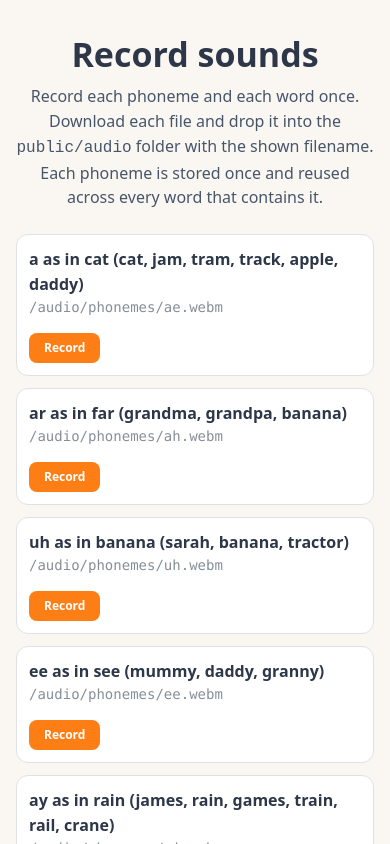
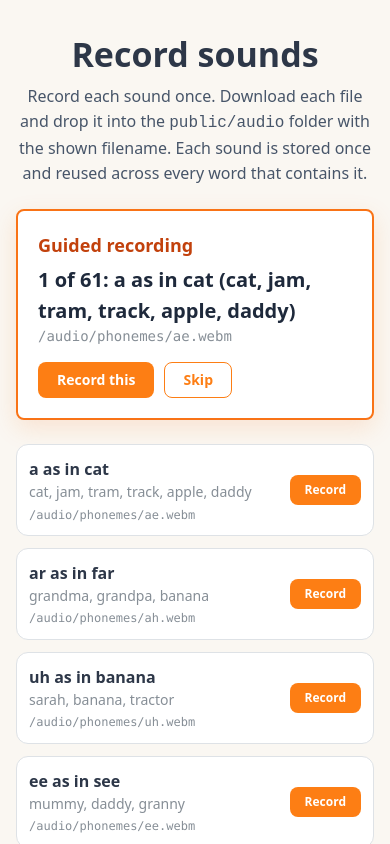
Before and after one commit to tdobson/foxwords, a Next.js app: page /record in a window 390 px wide. Shown: the top 844 px of the page. Built offline with nearby package versions, Linux system fonts and the light colour scheme.

Commit message:
feat: add baby word, guided recording workflow for all phonemes

```diff
--- a/app/record/RecordPage.module.css
+++ b/app/record/RecordPage.module.css
@@ -20,8 +20,33 @@
   margin-bottom: 1rem;
 }
 
+.guide {
+  border: 2px solid #f97316;
+  box-shadow: 0 8px 24px rgb(249, 115, 22, 0.15);
+  margin-bottom: 1.5rem;
+}
+
+.guideTitle {
+  color: #c2410c;
+  margin-bottom: 0.25rem;
+}
+
+.guideItem {
+  font-size: 1.25rem;
+  font-weight: 600;
+  color: #1e293b;
+}
+
+.guideFile {
+  font-family: var(--mantine-font-family-monospace);
+}
+
 .row {
   border-radius: 0.75rem;
+}
+
+.hint {
+  margin-bottom: 0.25rem;
 }
 
 .fileName {
--- a/app/record/RecordPage.tsx
+++ b/app/record/RecordPage.tsx
@@ -1,6 +1,6 @@
 'use client';
 
-import React, { useEffect, useRef, useState } from 'react';
+import React, { useEffect, useMemo, useRef, useState } from 'react';
 import { Button, Group, Paper, Stack, Text, Title } from '@mantine/core';
 import { PHONEMES } from '../../constants/phonemes';
 import { LEARNING_WORDS } from '../../constants/learning-words';
@@ -93,19 +93,45 @@ export default function RecordPage() {
     };
   }, [stream]);
 
-  const phonemeItems = PHONEMES.map((phoneme) => ({
-    key: `phoneme-${phoneme.slug}`,
-    name: `${phoneme.label} (${phoneme.examples.join(', ')})`,
-    file: getPhonemeAudioPath(phoneme.slug),
-  }));
+  const phonemeItems = useMemo(
+    () =>
+      PHONEMES.map((phoneme) => ({
+        key: `phoneme-${phoneme.slug}`,
+        name: `${phoneme.label}`,
+        hint: phoneme.examples.join(', '),
+        file: getPhonemeAudioPath(phoneme.slug),
+      })),
+    []
+  );
 
-  const wordItems = LEARNING_WORDS.map((learningWord) => ({
-    key: `word-${learningWord.id}`,
-    name: `${learningWord.promptLabel} (${learningWord.ipa.join(' ')})`,
-    file: getWordAudioPath(learningWord.id),
-  }));
+  const wordItems = useMemo(
+    () =>
+      LEARNING_WORDS.map((learningWord) => ({
+        key: `word-${learningWord.id}`,
+        name: learningWord.promptLabel,
+        hint: learningWord.word,
+        file: getWordAudioPath(learningWord.id),
+      })),
+    []
+  );
 
+  const [guidedIndex, setGuidedIndex] = useState(0);
   const items = [...phonemeItems, ...wordItems];
+  const guidedItem = items[guidedIndex];
+
+  const skipToNext = () => {
+    setGuidedIndex((prev) => Math.min(prev + 1, items.length - 1));
+  };
+
+  const recordNext = () => {
+    const key = guidedItem?.key ?? '';
+    const itemState = getState(key);
+    if (itemState.url) {
+      skipToNext();
+    } else {
+      startRecording(key);
+    }
+  };
 
   return (
     <main className={classes.page}>
@@ -113,9 +139,9 @@ export default function RecordPage() {
         Record sounds
       </Title>
       <Text className={classes.intro}>
-        Record each phoneme and each word once. Download each file and drop it into the{' '}
-        <code>public/audio</code> folder with the shown filename. Each phoneme is stored once and
-        reused across every word that contains it.
+        Record each sound once. Download each file and drop it into the <code>public/audio</code>{' '}
+        folder with the shown filename. Each sound is stored once and reused across every word that
+        contains it.
       </Text>
 
       {micError && (
@@ -123,6 +149,41 @@ export default function RecordPage() {
           {micError}
         </Text>
       )}
+
+      <Paper className={classes.guide} p="lg">
+        <Group justify="space-between" align="flex-start">
+          <div>
+            <Text fw={700} size="lg" className={classes.guideTitle}>
+              Guided recording
+            </Text>
+            <Text className={classes.guideItem} data-testid="guide-item">
+              {guidedIndex + 1} of {items.length}: {guidedItem?.name} ({guidedItem?.hint})
+            </Text>
+            <Text size="sm" c="dimmed" className={classes.guideFile}>
+              {guidedItem?.file}
+            </Text>
+          </div>
+
+          <Group gap="xs">
+            {!recordingKey && !getState(guidedItem?.key ?? '').url && (
+              <Button onClick={recordNext}>Record this</Button>
+            )}
+            {recordingKey && (
+              <Button color="red" onClick={stopRecording}>
+                Stop
+              </Button>
+            )}
+            {getState(guidedItem?.key ?? '').url && (
+              <Button onClick={skipToNext} color="teal">
+                Next
+              </Button>
+            )}
+            <Button variant="outline" onClick={skipToNext}>
+              Skip
+            </Button>
+          </Group>
+        </Group>
+      </Paper>
 
       <Stack gap="sm">
         {items.map((item) => {
@@ -134,7 +195,10 @@ export default function RecordPage() {
               <Group justify="space-between">
                 <div>
                   <Text fw={600}>{item.name}</Text>
-                  <Text size="sm" c="dimmed" className={classes.fileName}>
+                  <Text size="sm" c="dimmed" className={classes.hint}>
+                    {item.hint}
+                  </Text>
+                  <Text size="xs" c="dimmed" className={classes.fileName}>
                     {item.file}
                   </Text>
                 </div>
--- a/constants/learning-words.ts
+++ b/constants/learning-words.ts
@@ -48,6 +48,14 @@ export const LEARNING_WORDS: LearningWord[] = [
     accentColor: '#D6336C',
     promptImage: '👩‍🏻',
     ipa: ['s', 'eə', 'r', 'ə'],
+  },
+  {
+    id: 'baby',
+    word: 'BABY',
+    promptLabel: 'Baby',
+    accentColor: '#FFB6C1',
+    promptImage: '👶',
+    ipa: ['b', 'eɪ', 'b', 'iː'],
   },
   {
     id: 'grandpa',
```
Also changed, not shown: 2 other files (tests, documents, lock files or other folders).
